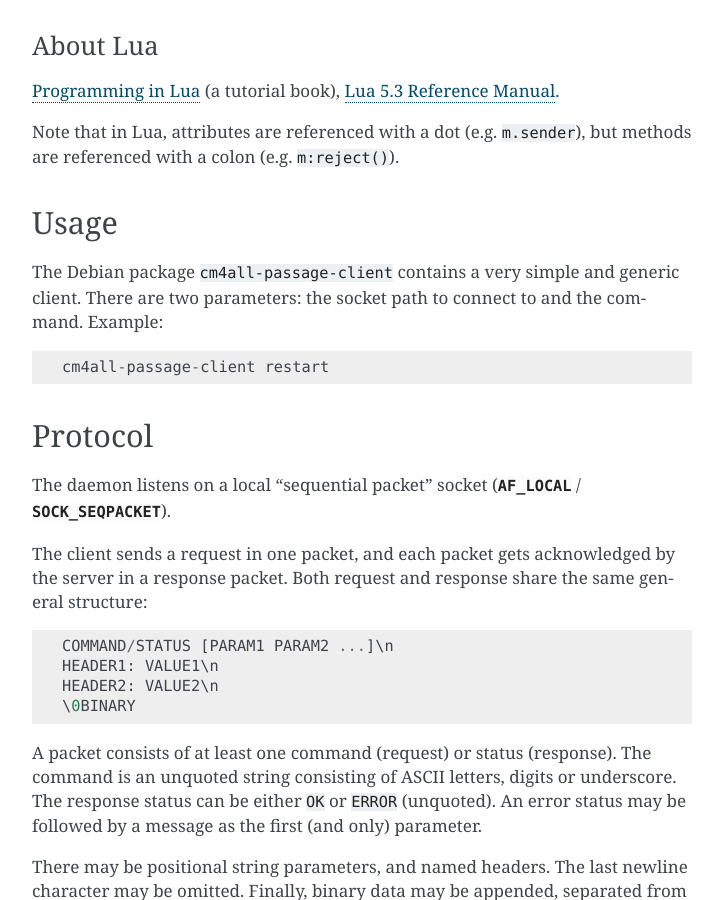
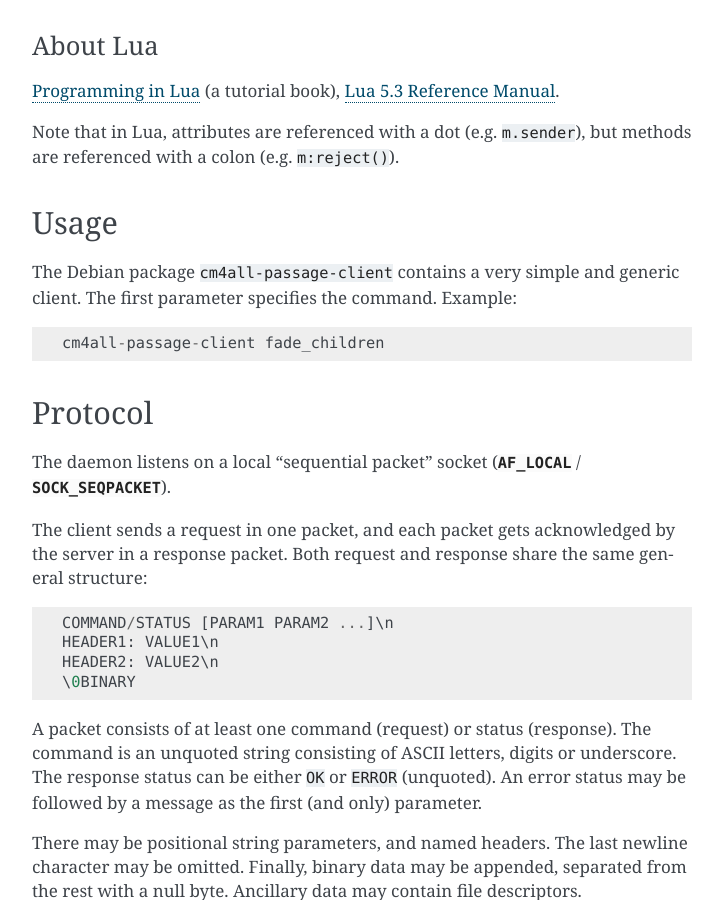
Before and after one commit to CM4all/passage, a Sphinx documentation site: the page built from doc/index.rst, in a window 1280 px wide and 900 px high, scrolled down 2873 px. Shown: the whole window, without its empty margins (388-1111 px from the left). Built offline with Sphinx 7.4.7, drawn with Linux system fonts in a browser that asks for light colours.

Commit message:
doc: fix client example

```diff
--- a/doc/index.rst
+++ b/doc/index.rst
@@ -157,10 +157,10 @@
 -----
 
 The Debian package :file:`cm4all-passage-client` contains a very
-simple and generic client.  There are two parameters: the socket path
-to connect to and the command.  Example::
+simple and generic client.  The first parameter specifies the command.
+Example::
 
-  cm4all-passage-client restart
+  cm4all-passage-client fade_children
 
 
 Protocol
```
